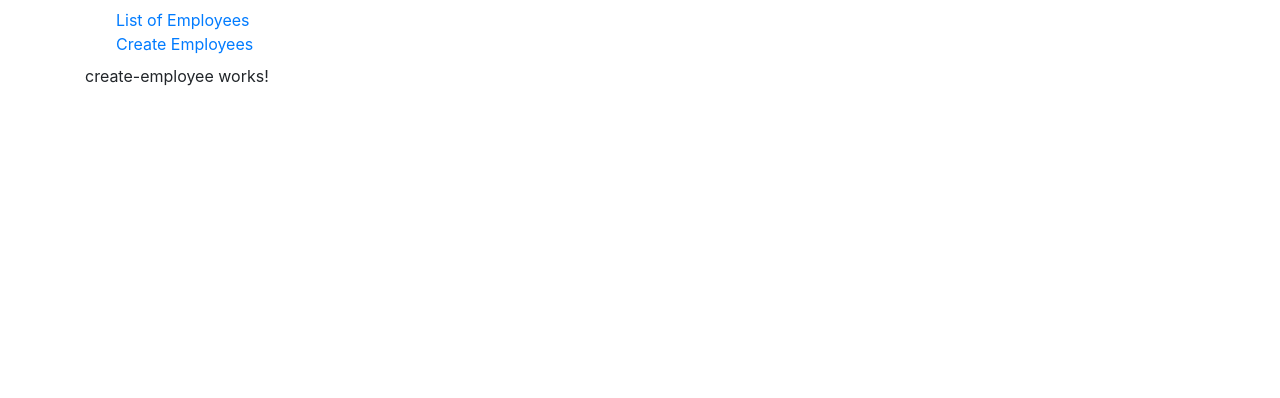
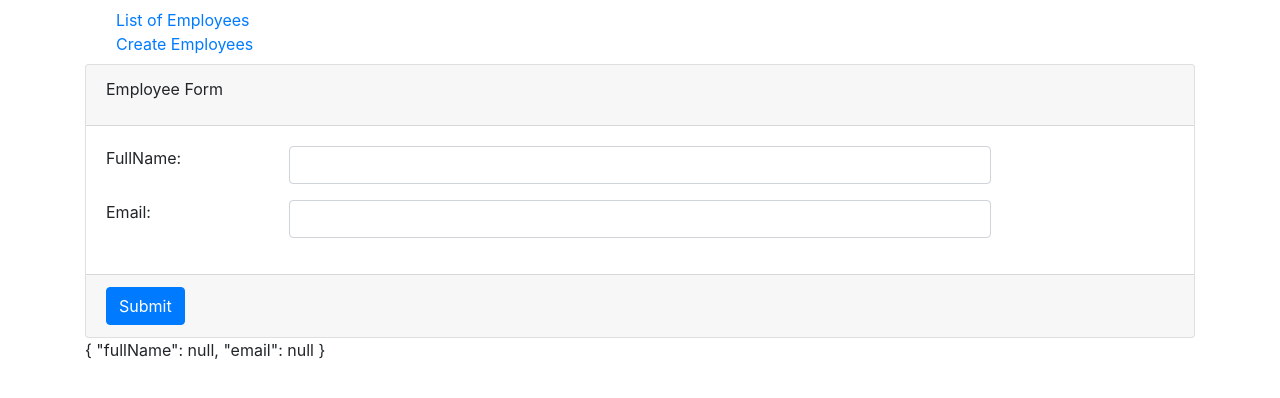
Before and after one commit to gauravrattan76/Angular6_Reactive_Forms, an Angular app: page /create in a window 1280 px wide. Shown: the top 398 px of the page. Built offline with nearby package versions, Linux system fonts and the light colour scheme.

Commit message:
Reactive Forms using formgroup and formcontrol

```diff
--- a/src/app/app.module.ts
+++ b/src/app/app.module.ts
@@ -1,5 +1,6 @@
 import { BrowserModule } from '@angular/platform-browser';
 import { NgModule } from '@angular/core';
+import {ReactiveFormsModule,FormsModule} from '@angular/forms';
 
 import {routing} from './appRuting';
 import { AppComponent } from './app.component';
@@ -14,7 +15,9 @@ import { CreateEmployeeComponent } from './employee/create-employee/create-emplo
   ],
   imports: [
     BrowserModule,
-    routing
+    routing,
+    ReactiveFormsModule,
+    FormsModule
   ],
   providers: [],
   bootstrap: [AppComponent]
--- a/src/app/employee/create-employee/create-employee.component.html
+++ b/src/app/employee/create-employee/create-employee.component.html
@@ -1,3 +1,33 @@
-<p>
-  create-employee works!
-</p>
+<form [formGroup]="employeeForm" (ngSubmit)="onSubmit()">
+  <div class="card">
+    <div class="card-header">
+      <div class="card-title">Employee Form</div>
+    </div>
+<div class="card-body">
+<div class="form-group">
+  <div class="row">
+    <div class="col-md-2">
+        <label class="control-label" for="fullName">FullName:</label>
+    </div>
+    <div class="col-md-8">
+<input type="text" name="fullName" class="form-control" formControlName="fullName">
+    </div>
+  </div>
+</div>
+<div class="form-group">
+    <div class="row">
+      <div class="col-md-2">
+          <label class="control-label" for="email" >Email:</label>
+      </div>
+      <div class="col-md-8">
+          <input type="email" name="email" class="form-control" formControlName="email">
+      </div>
+    </div>
+  </div>
+</div>
+<div class="card-footer">
+<button class="btn btn-primary" type="submit">Submit</button>
+</div>
+  </div>
+</form>
+{{employeeForm.value | json}}
--- a/src/app/employee/create-employee/create-employee.component.ts
+++ b/src/app/employee/create-employee/create-employee.component.ts
@@ -1,4 +1,5 @@
 import { Component, OnInit } from '@angular/core';
+import {FormGroup,FormControl} from '@angular/forms';
 
 @Component({
   selector: 'app-create-employee',
@@ -7,9 +8,18 @@ import { Component, OnInit } from '@angular/core';
 })
 export class CreateEmployeeComponent implements OnInit {
 
+  employeeForm : FormGroup;
   constructor() { }
 
   ngOnInit() {
+    this.employeeForm = new FormGroup({
+      fullName: new FormControl(),
+      email: new FormControl()
+    })
+  }
+
+  onSubmit(){
+    console.log(this.employeeForm.value);
   }
 
 }
```
